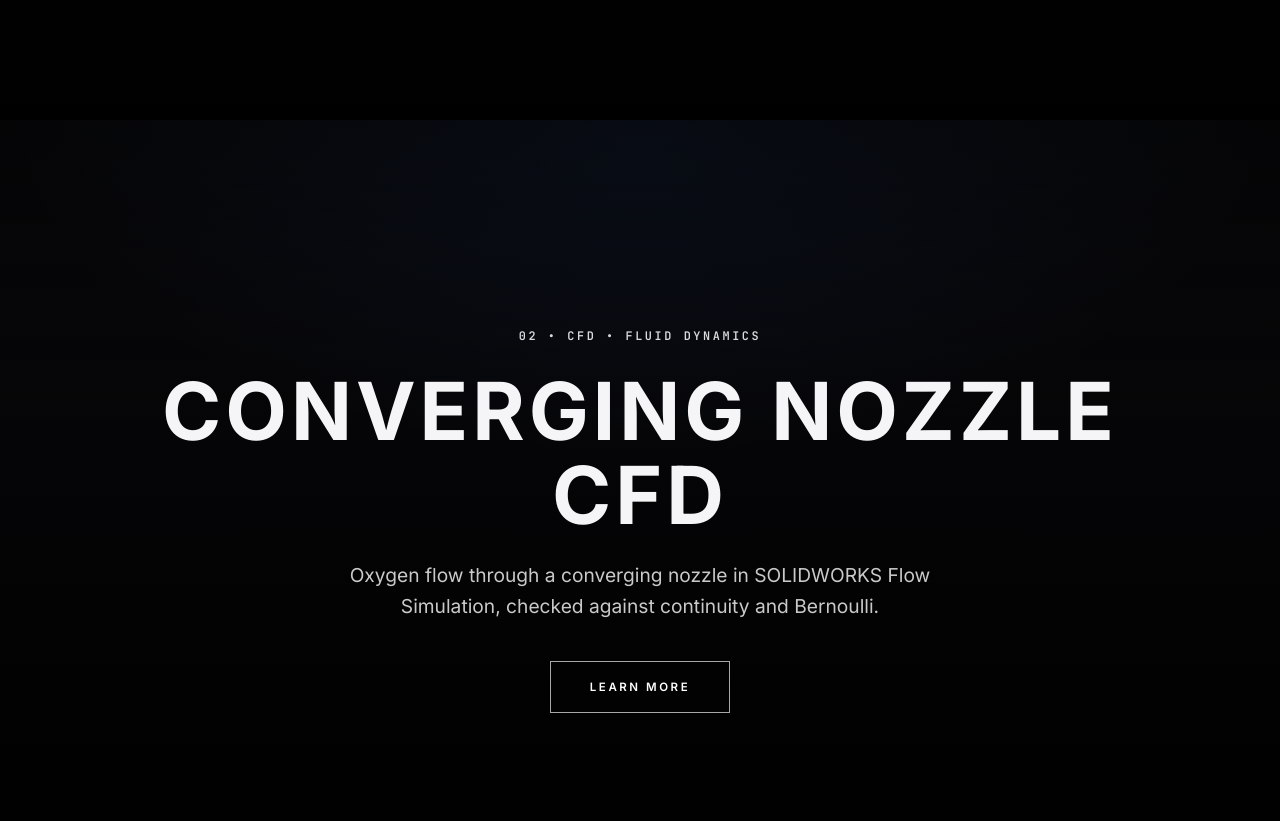
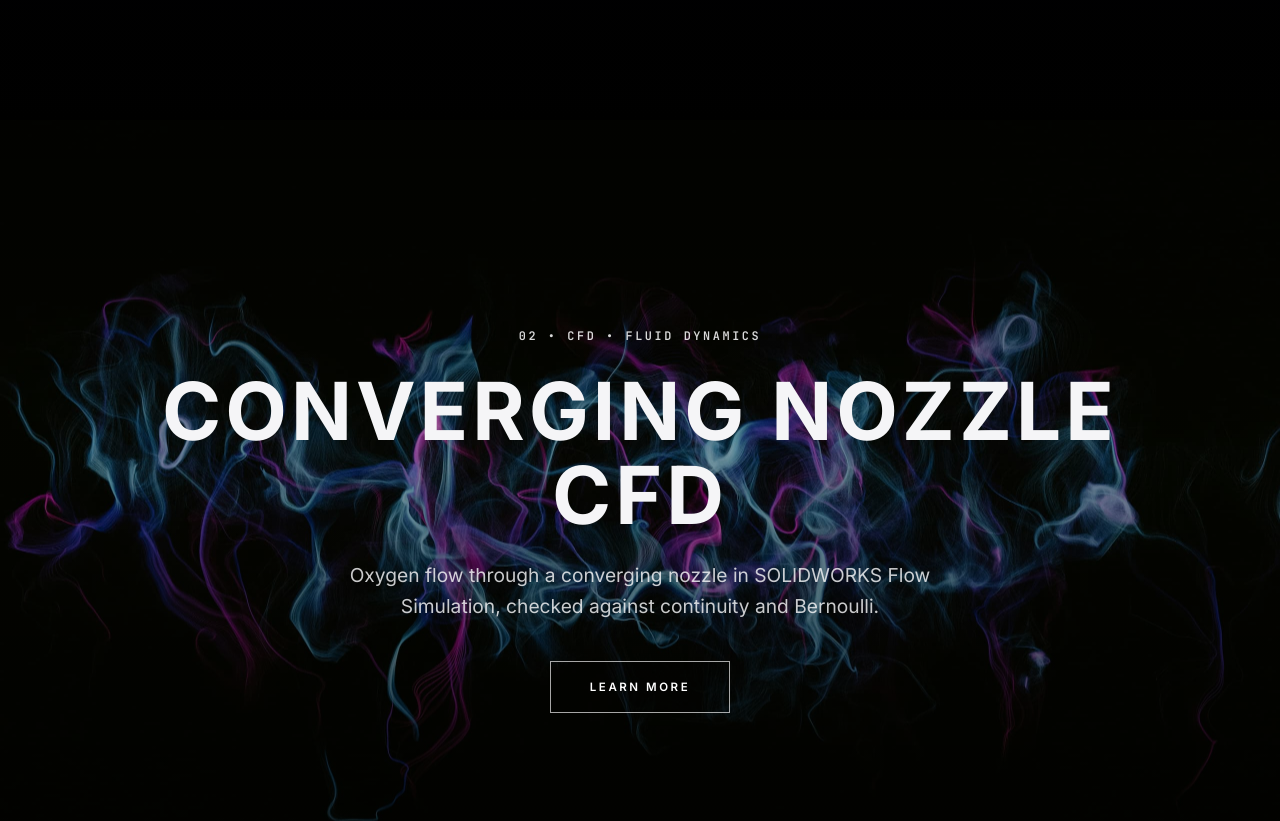
Before and after one commit to gavinfaus/gavinfaus.github.io, a plain HTML site: page index.html in a window 1280 px wide. Shown: the part 1480-2301 px from the top of the page. Drawn offline with Linux system fonts and the light colour scheme; files whose address does not match are found by name.

Commit message:
Update index.html

```diff
--- a/index.html
+++ b/index.html
@@ -76,7 +76,7 @@
   </section>
 
   <section class="panel">
-    <img class="bg-media" src="images/nozzle-cfd.jpg" alt="" onerror="this.style.display='none'">
+    <img class="bg-media" src="hero.jpg" alt="" onerror="this.style.display='none'">
     <div class="panel-content container">
       <p class="eyebrow reveal">02 • CFD • Fluid Dynamics</p>
       <h2 class="reveal">Converging Nozzle CFD</h2>
```
